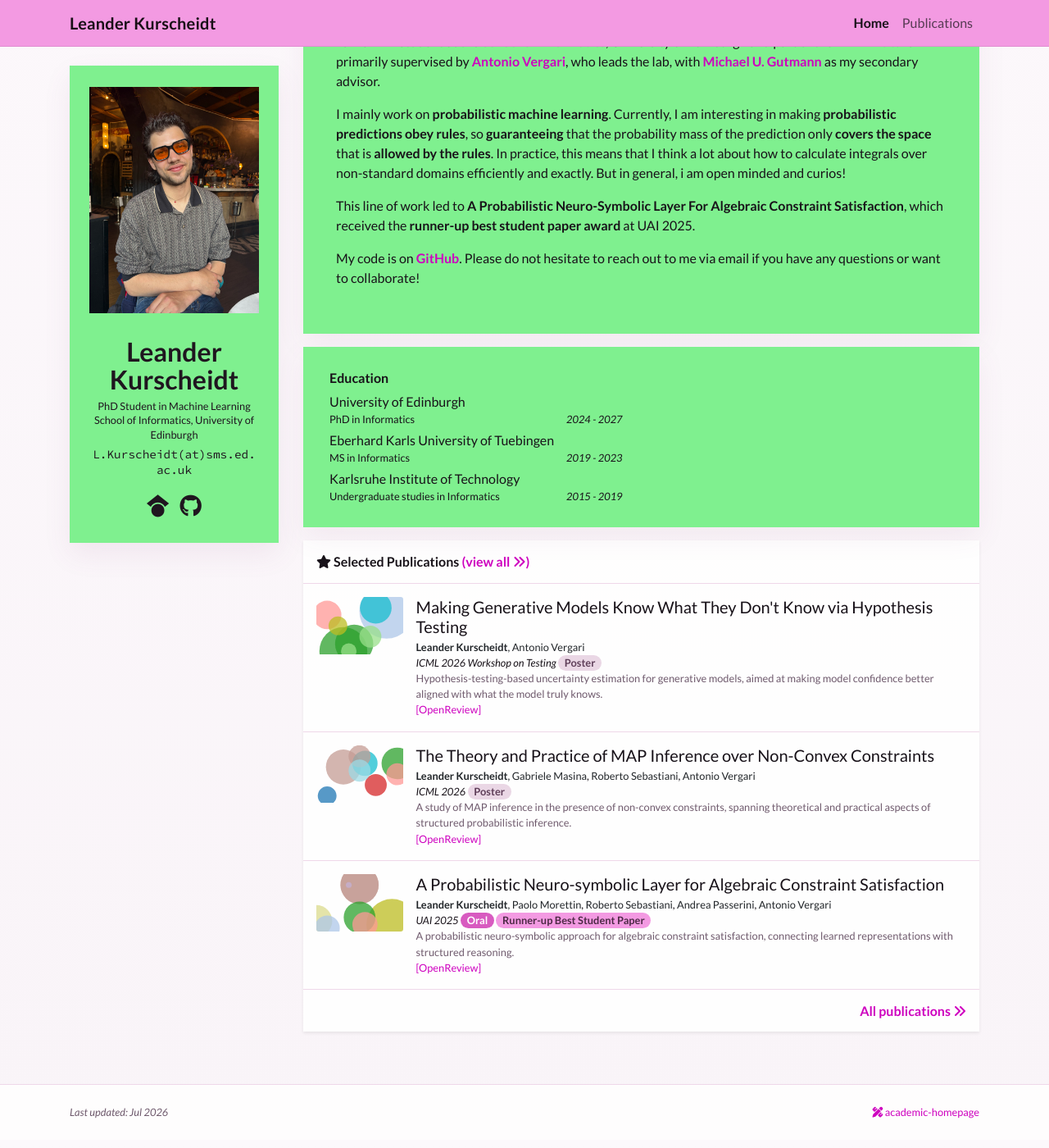
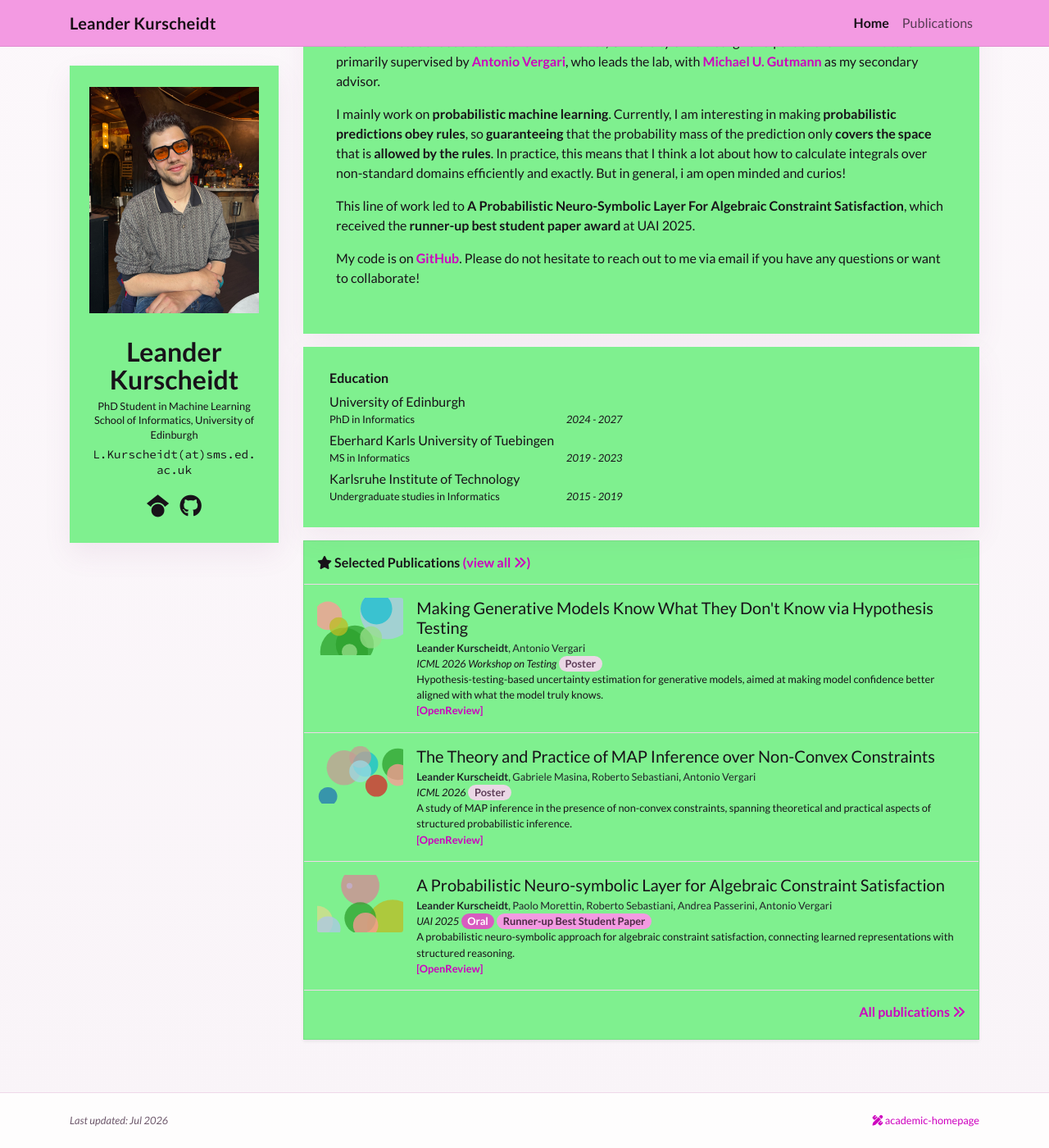
Before and after one commit to LeanderK/LeanderK.github.io, a Jekyll site: the page built from index.html, in a window 1280 px wide and 1400 px high, scrolled down 139 px. Shown: the whole window at 82% size. Built offline with Jekyll 4.4.1, drawn with Linux system fonts in a browser that asks for light colours; nearby versions of some CDN libraries; a style sheet for code colours, icons or effects is not loaded.

Commit message:
so i have to stop

```diff
--- a/_includes/widgets/publication_card.html
+++ b/_includes/widgets/publication_card.html
@@ -1,5 +1,5 @@
 {% assign publications = include.publications %}
-<div class="my-3 p-0 bg-white shadow-sm rounded-xl">
+<div class="my-3 p-0 bg-white shadow-sm rounded-xl about-card">
     <h6 class="border-bottom border-gray p-3 mb-0">
         {% if include.title %}{{ include.title }}{% else %}<i class="fas fa-star"></i> Selected Recent Publications{% endif %}
         <a href="{{ 'publications' | relative_url }}">(view all <i class="fas fa-angle-double-right"></i>)</a>
--- a/assets/css/global.css
+++ b/assets/css/global.css
@@ -53,7 +53,7 @@ h1, h2, h3, h4, h5, h6,
 .sticky-top .card .email-text,
 .sticky-top .card a,
 .sticky-top .card .small {
-    color: #1f161f;
+    color: #181219;
 }
 
 .sticky-top .card .card-body {
@@ -125,6 +125,15 @@ h1, h2, h3, h4, h5, h6,
     font-weight: 400;
 }
 
+p,
+li,
+.small,
+.media-body,
+.card-body,
+.abstract-body {
+    color: #181219;
+}
+
 .text-profile-bio a {
     font-weight: 600;
 }
@@ -144,6 +153,10 @@ a:visited,
 .text-right a,
 h6 a {
     color: var(--link-color) !important;
+}
+
+.abstract-links a {
+    font-weight: 700;
 }
 
 .text-profile-bio a:hover,
@@ -221,6 +234,12 @@ a:hover {
     color: var(--text-muted) !important;
 }
 
+.about-card .text-muted,
+.about-card p.text-muted,
+.about-card .small.text-muted {
+    color: #181219 !important;
+}
+
 .btn-primary {
     background-color: var(--accent-strong);
     border-color: var(--accent-strong);
```
